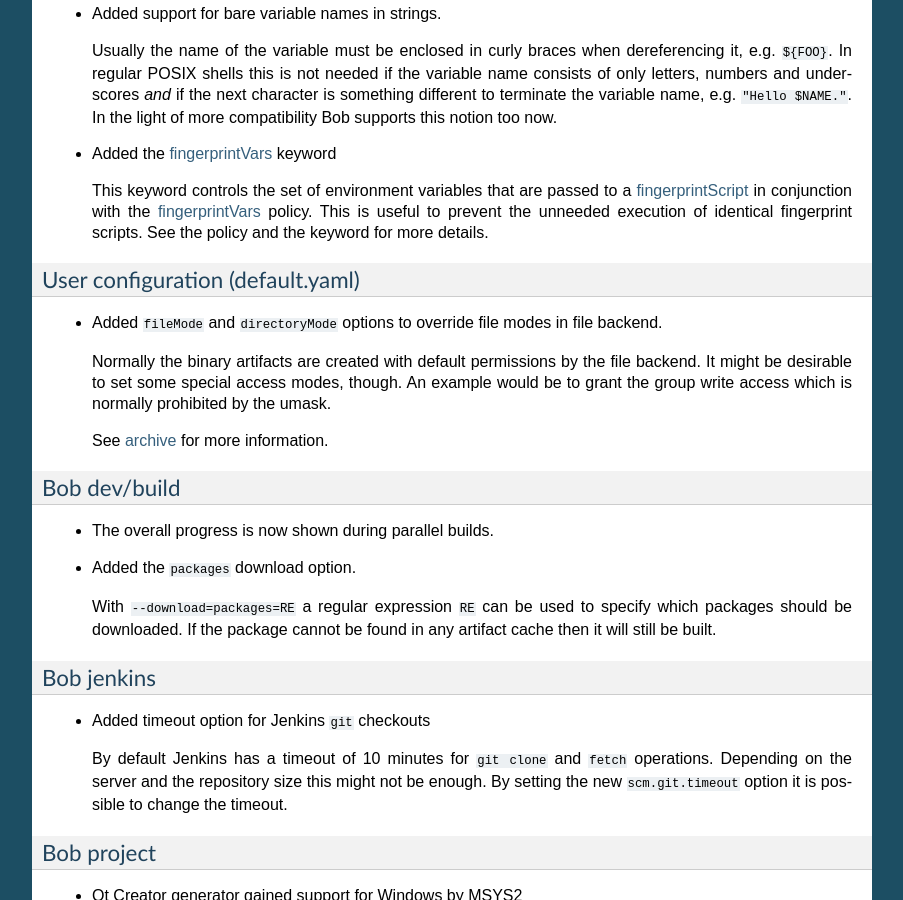
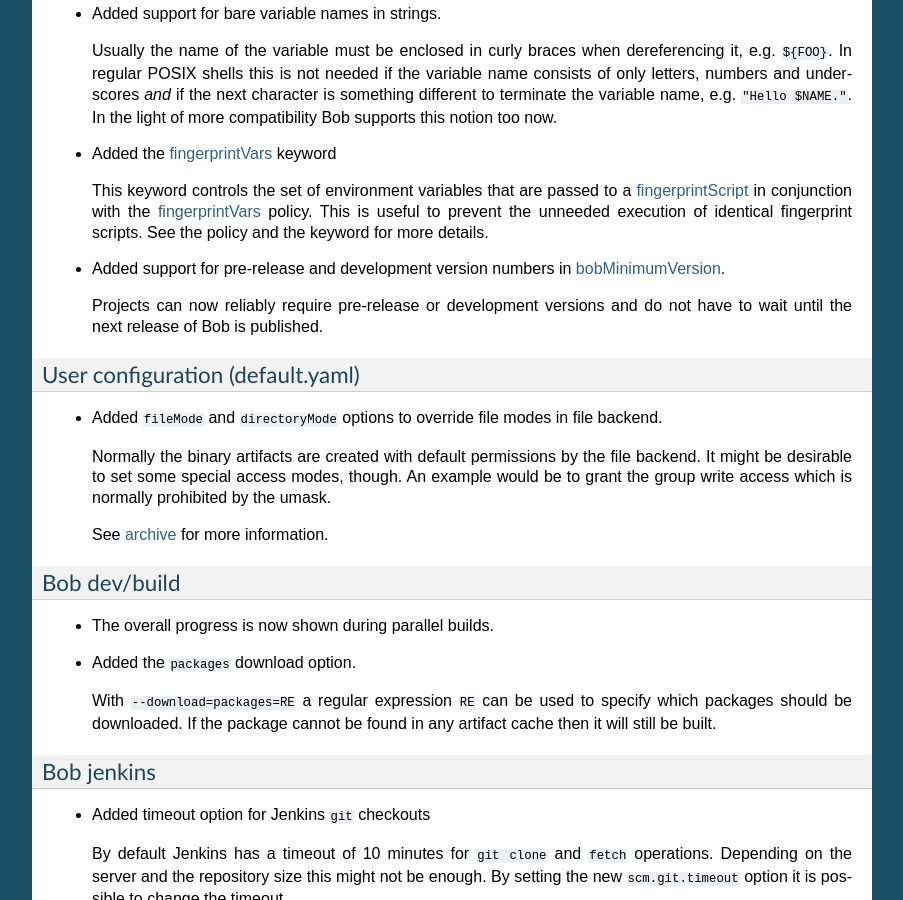
Before and after one commit to BobBuildTool/bob, a Sphinx documentation site: the page built from doc/releases/0.16.rst, in a window 1280 px wide and 900 px high, scrolled down 1152 px. Shown: the whole window, without its empty margins (198-1101 px from the left). Built offline with Sphinx 7.4.7, drawn with Linux system fonts in a browser that asks for light colours; formulas are drawn with MathJax 3; the version number could not be read and is left out.

Commit message:
doc: amend release notes with bobMinimumVersion changes

```diff
--- a/doc/releases/0.16.rst
+++ b/doc/releases/0.16.rst
@@ -79,6 +79,12 @@
   :ref:`policies-fingerprintVars` policy. This is useful to prevent the
   unneeded execution of identical fingerprint scripts. See the policy and the
   keyword for more details.
+
+* Added support for pre-release and development version numbers in
+  :ref:`configuration-bobMinimumVersion`.
+
+  Projects can now reliably require pre-release or development versions and do
+  not have to wait until the next release of Bob is published.
 
 User configuration (default.yaml)
 ~~~~~~~~~~~~~~~~~~~~~~~~~~~~~~~~~
```
